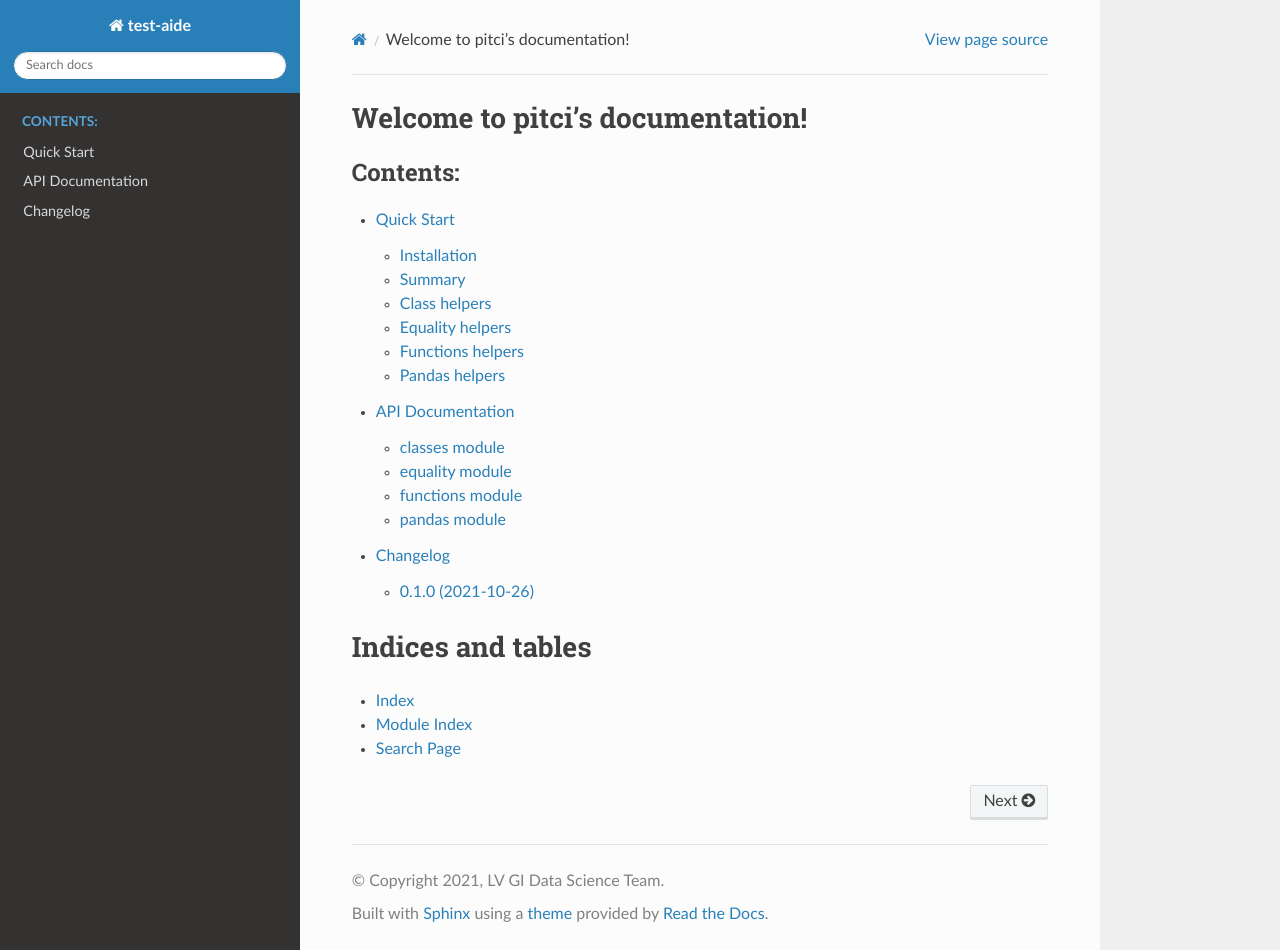
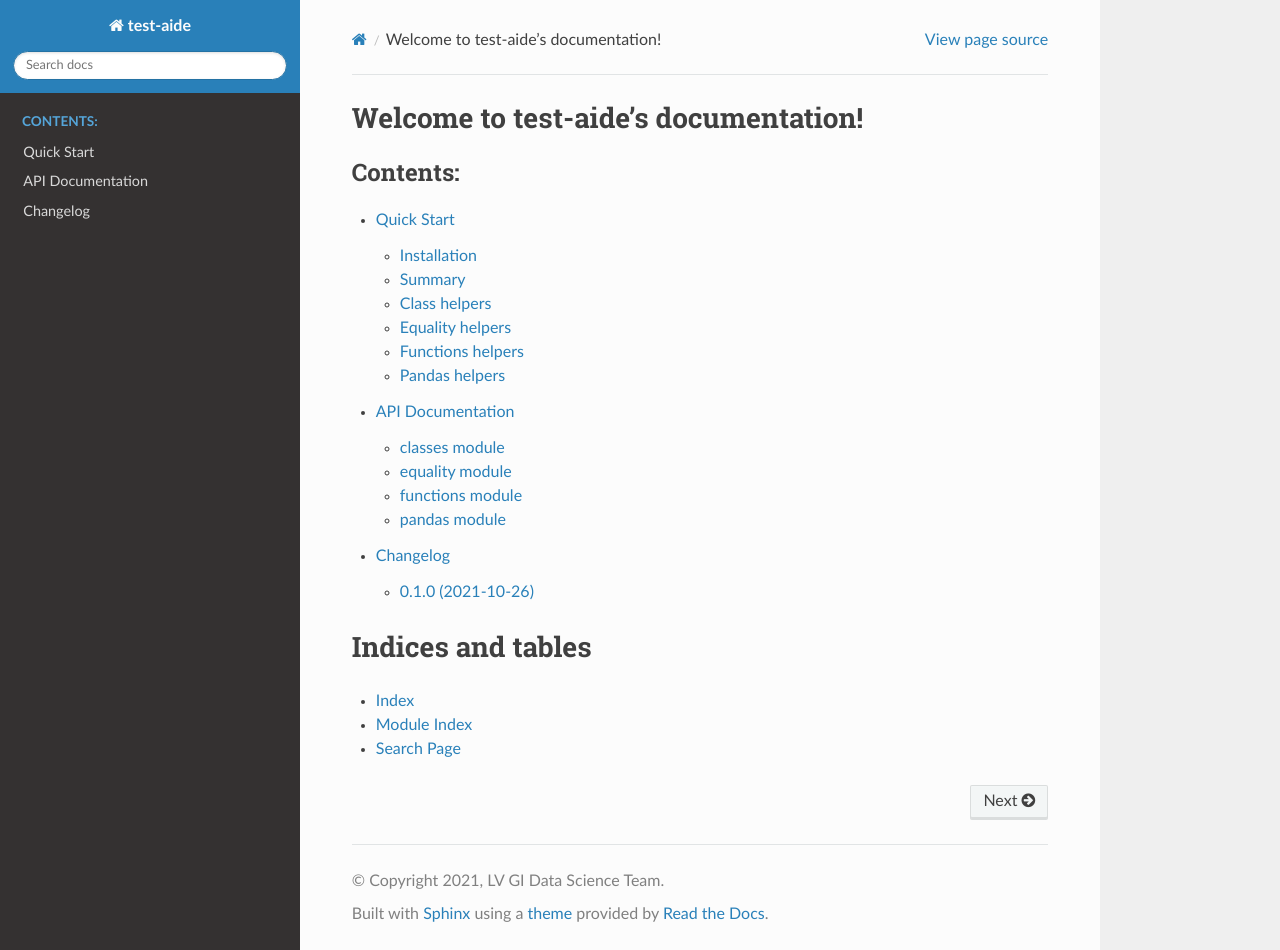
Before and after one commit to lvgig/test-aide, a Sphinx documentation site: the page built from docs/source/index.rst, in a window 1280 px wide and 950 px high. Built offline with Sphinx 7.4.7 and the Read the Docs theme 2.0.0, drawn with Linux system fonts in a browser that asks for light colours.

Commit message:
correct package name in docs

```diff
--- a/docs/source/index.rst
+++ b/docs/source/index.rst
@@ -1,7 +1,7 @@
 .. You can adapt this file completely to your liking, but it should at least
    contain the root `toctree` directive.
 
-Welcome to pitci's documentation!
+Welcome to test-aide's documentation!
 =================================
 
 .. toctree::
```
